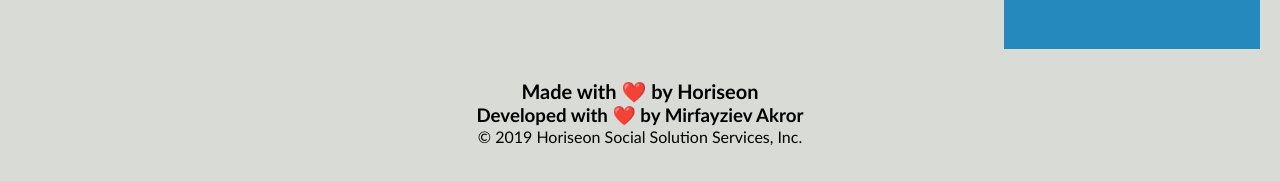
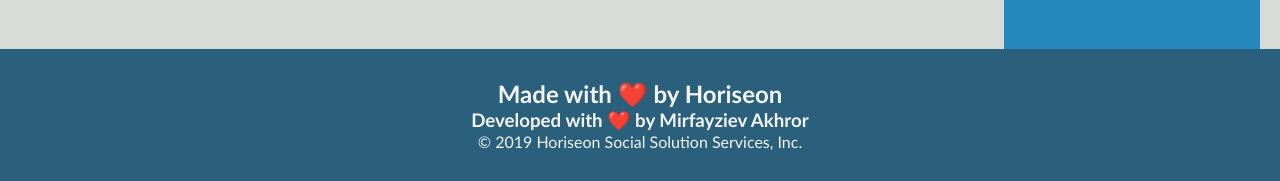
Before and after one commit to Akhrors-hub/homework11, a plain HTML site: page index.html in a window 1280 px wide. Shown: the part 1870-2051 px from the top of the page. Drawn offline with Linux system fonts and the light colour scheme.

Commit message:
upadate my page

```diff
--- a/assets/css/style.css
+++ b/assets/css/style.css
@@ -200,11 +200,13 @@
     font-size: 36px;
 }
 
-.footer {
+footer {
     padding: 30px;
     clear: both;
     font-family: 'Trebuchet MS', 'Lucida Sans Unicode', 'Lucida Grande', 'Lucida Sans', Arial, sans-serif;
     text-align: center;
+    background-color: #2a607c;
+    color: whitesmoke;
 }
 
 
@@ -404,11 +406,13 @@
         font-size: 36px;
     }
 
-    .footer {
+    footer {
         padding: 30px;
         clear: both;
         font-family: 'Trebuchet MS', 'Lucida Sans Unicode', 'Lucida Grande', 'Lucida Sans', Arial, sans-serif;
         text-align: center;
+        background-color: #2a607c;
+        color: whitesmoke;
     }
 
 
--- a/index.html
+++ b/index.html
@@ -81,13 +81,13 @@
             </p>
         </div>
     </aside>
-    <div class="footer">
+    <footer>
         <h2>Made with ❤️️ by Horiseon</h2>
-        <h3>Developed with ❤️️ by Mi<span class="seo">rfayziev</span> Ak<span class="seo">ror</span> </h3>
+        <h3>Developed with ❤️️ by Mi<span class="seo">rfayziev</span> Ak<span class="seo">hror</span> </h3>
         <p>
             &copy; 2019 Horiseon Social Solution Services, Inc.
         </p>
-    </div>
+    </footer>
 </body>
 
 </html>
```
